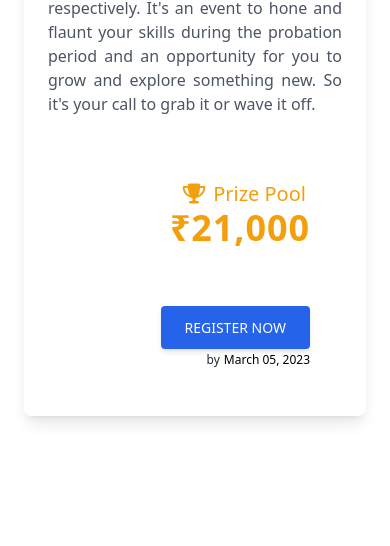
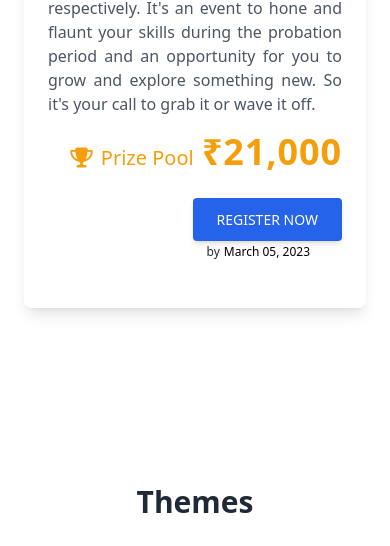
Before and after one commit to DeepakS-Github/skillabhyudaya-FORCE, a plain HTML site: page index.html in a window 390 px wide. Shown: the part 1192-1738 px from the top of the page. Drawn offline with nearby package versions, Linux system fonts and the light colour scheme.

Commit message:
Add files via upload

```diff
--- a/index.html
+++ b/index.html
@@ -113,7 +113,7 @@
                   and explore something new. So it's your call to grab it or
                   wave it off.
                 </div>
-                <p class="text-right mt-8 p-8">
+                <p class="text-right sm:mt-8 my-4 sm:p-8">
                   <span class="text-xl md:text-3xl mr-1 sm:mr-8 text-amber-500 font-medium"
                     ><i class="text-amber-500 fa-solid fa-trophy mr-2"></i>Prize
                     Pool</span
@@ -123,7 +123,7 @@
                     >₹21,000</span
                   >
                 </p>
-                <p class="text-right text-xl mt-8 mr-8">
+                <p class="text-right text-xl mt-8 sm:mt-8 mr-0 sm:mr-8">
                     <a
                     href="https://docs.google.com/forms/d/e/1FAIpQLSd3XpRlqZw2jTIaXMvqhUy4YNaYaQn8abbOdTowYB20tnwUzw/viewform"
                     class="bg-blue-600 text-white px-6 py-3 font-medium text-sm leading-tight uppercase rounded shadow-md"
```
